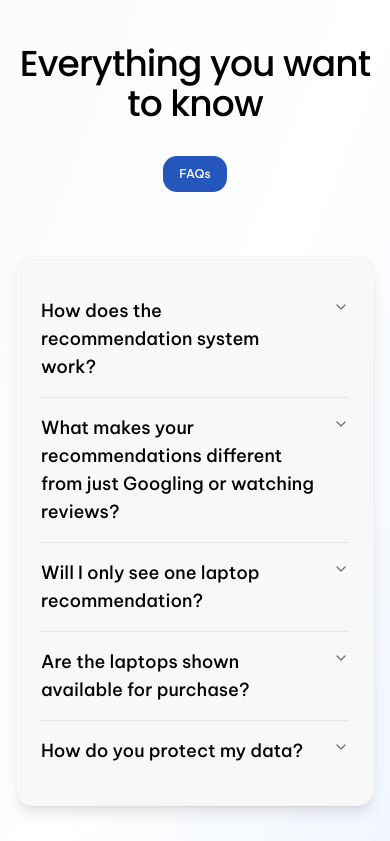
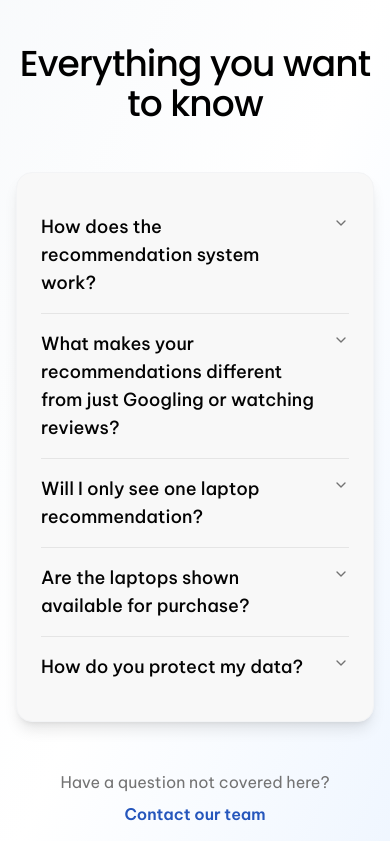
Before and after one commit to clovereighthundred/gizi-landing-page, a React (Vite) app: page / in a window 390 px wide. Shown: the part 5985-6826 px from the top of the page. Built offline with nearby package versions, Linux system fonts and the light colour scheme.

Commit message:
fix: disable how it works button
removed the component to ensure a better visual hierarchy

```diff
--- a/src/components/Faqs.tsx
+++ b/src/components/Faqs.tsx
@@ -1,4 +1,3 @@
-import { Button } from "@/components/ui/button";
 import {
   Accordion,
   AccordionContent,
@@ -46,11 +45,11 @@ function Faqs() {
             <h2 className="text-black font-Poppins font-medium text-4xl lg:text-6xl tracking-tight">
               Everything you want to know
             </h2>
-            <div className="my-4 lg:my-6 p-4">
+            {/* <div className="my-4 lg:my-6 p-4">
               <Button className="text-xs font-medium rounded-xl font-Be-Vietnam-Pro text-white bg-sapphire transition-all duration-300">
                 FAQs
               </Button>
-            </div>
+            </div> */}
           </div>
 
           {/* FAQ Accordions */}
```
